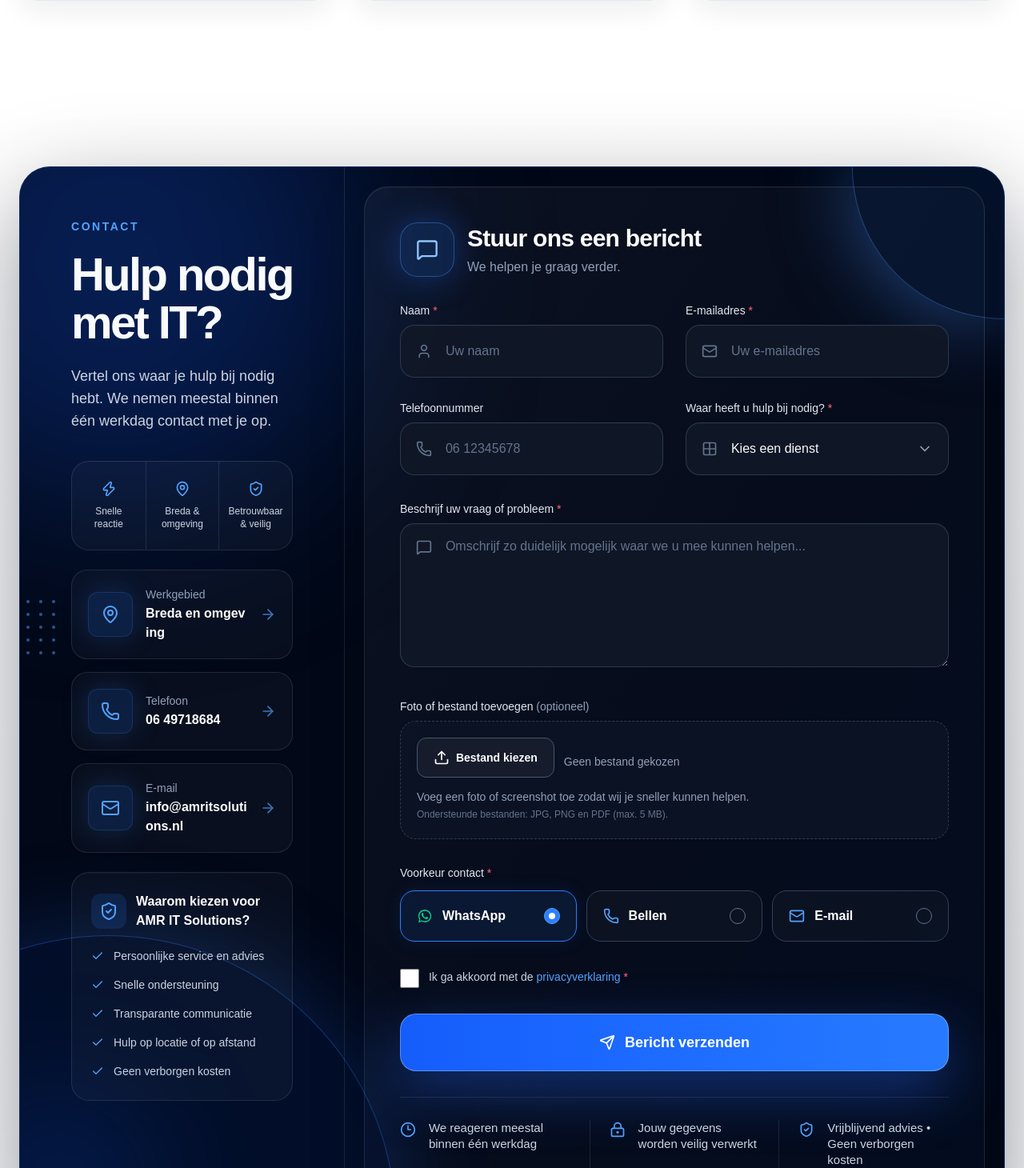
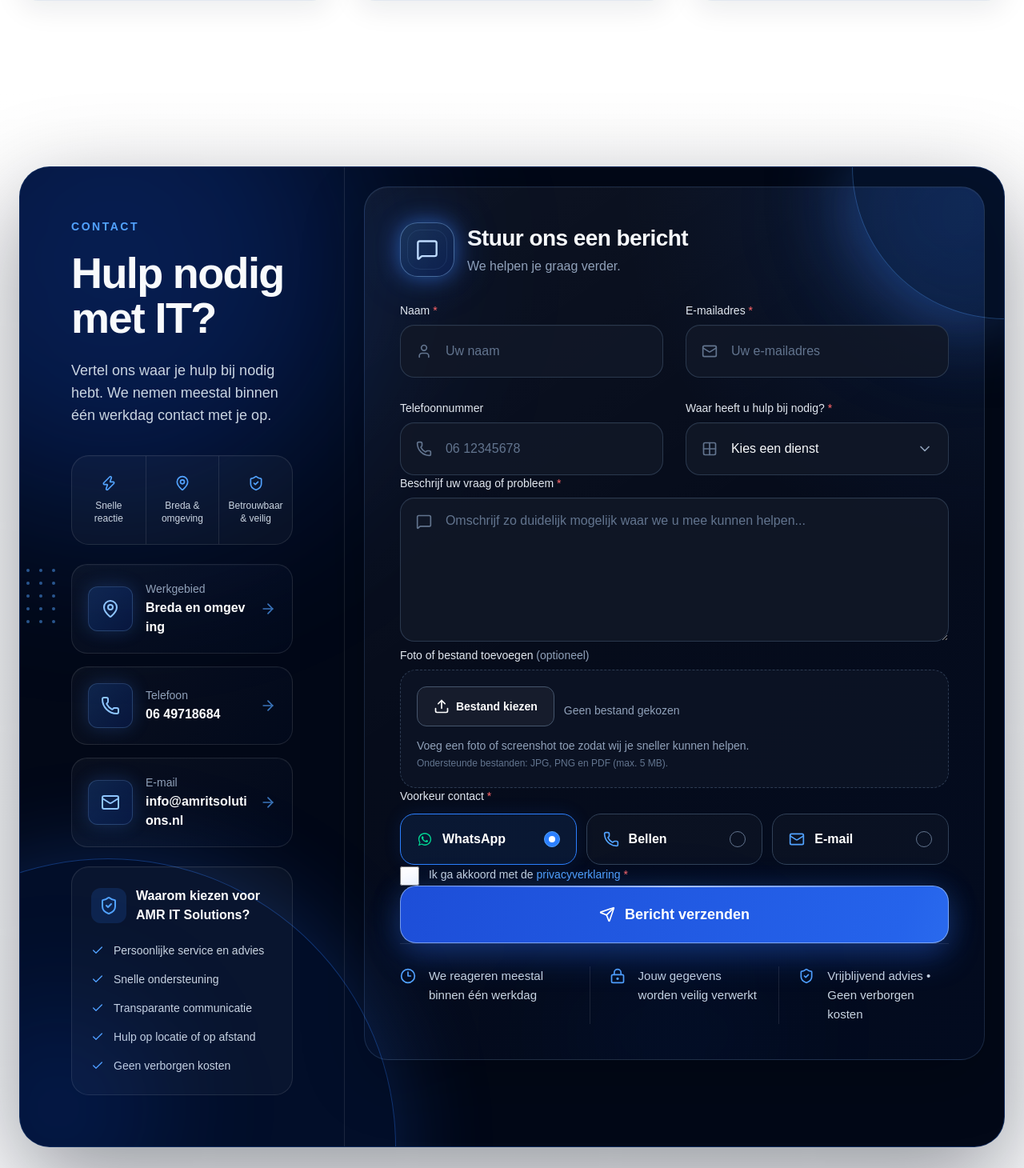
Before and after one commit to amritsolutions/amr-it-solutions, a Next.js app: page / in a window 1280 px wide. Shown: the part 4170-5630 px from the top of the page at 80% size. Built offline with nearby package versions, Linux system fonts and the light colour scheme.

Commit message:
zoek serch

```diff
--- a/components/Contact.tsx
+++ b/components/Contact.tsx
@@ -142,7 +142,7 @@
                 Contact
               </p>
 
-              <h2 className="mt-5 max-w-md text-4xl font-extrabold tracking-[-0.045em] sm:text-5xl xl:text-[58px] xl:leading-[1.03]">
+              <h2 className="mt-5 max-w-md text-4xl font-bold tracking-[-0.03em] text-slate-50 sm:text-5xl xl:text-[54px] xl:leading-[1.04]">
                 Hulp nodig
                 <br />
                 met IT?
@@ -227,14 +227,17 @@
               <form
                 onSubmit={handleSubmit}
                 encType="multipart/form-data"
-                className="space-y-8 rounded-[30px] border border-white/10 bg-gradient-to-br from-white/[0.045] via-white/[0.02] to-blue-500/[0.035] p-7 shadow-[0_22px_70px_rgba(0,0,0,0.20),inset_0_1px_0_rgba(255,255,255,0.04)] sm:p-9 lg:p-10 xl:p-11"
+                className="relative space-y-8 overflow-hidden rounded-[30px] border border-blue-300/15 bg-[radial-gradient(circle_at_top_right,rgba(37,99,235,0.12),transparent_34%),linear-gradient(145deg,rgba(255,255,255,0.05),rgba(255,255,255,0.018)_45%,rgba(37,99,235,0.04))] p-7 shadow-[0_24px_80px_rgba(0,0,0,0.22),inset_0_1px_0_rgba(255,255,255,0.045)] sm:p-9 lg:p-10 xl:p-11"
               >
-                <div className="flex items-center gap-4">
-                  <span className="flex h-[68px] w-[68px] shrink-0 items-center justify-center rounded-[22px] border border-blue-400/35 bg-blue-500/15 text-blue-300 shadow-[0_0_42px_rgba(37,99,235,0.38)]">
+                <div className="pointer-events-none absolute -right-28 -top-28 h-72 w-72 rounded-full bg-blue-500/10 blur-[72px]" />
+                <div className="pointer-events-none absolute -bottom-32 left-1/3 h-64 w-64 rounded-full bg-blue-600/[0.045] blur-[80px]" />
+
+                <div className="relative flex items-center gap-4">
+                  <span className="relative flex h-[68px] w-[68px] shrink-0 items-center justify-center rounded-[22px] border border-blue-300/40 bg-gradient-to-br from-blue-400/20 to-blue-700/20 text-blue-200 shadow-[0_0_26px_rgba(59,130,246,0.55),0_0_60px_rgba(37,99,235,0.24)] before:absolute before:inset-2 before:rounded-[16px] before:border before:border-blue-300/10">
                     <MessageSquare className="h-7 w-7" />
                   </span>
                   <div>
-                    <h3 className="text-2xl font-extrabold tracking-tight text-white sm:text-[30px]">
+                    <h3 className="text-2xl font-bold tracking-[-0.02em] text-slate-50 sm:text-[28px]">
                       Stuur ons een bericht
                     </h3>
                     <p className="mt-1 text-slate-400">
@@ -243,6 +246,7 @@
                   </div>
                 </div>
 
+                <div className="relative contents">
                 {sent && (
                   <div
                     role="status"
@@ -431,13 +435,13 @@
                 <button
                   type="submit"
                   disabled={submitting}
-                  className="group inline-flex min-h-[72px] w-full items-center justify-center gap-3 rounded-[20px] border border-blue-300/55 bg-gradient-to-r from-blue-600 via-blue-500 to-blue-700 bg-[length:235%_100%] px-6 py-4 text-lg font-extrabold text-white shadow-[0_26px_70px_rgba(37,99,235,0.44)] transition-all duration-300 hover:-translate-y-1 hover:bg-[position:100%_0] hover:shadow-[0_36px_90px_rgba(37,99,235,0.58)] disabled:cursor-not-allowed disabled:opacity-60 disabled:hover:translate-y-0"
+                  className="group relative inline-flex min-h-[72px] w-full items-center justify-center gap-3 overflow-hidden rounded-[20px] border border-blue-200/55 bg-[linear-gradient(110deg,#1d4ed8_0%,#2563eb_42%,#3b82f6_62%,#1d4ed8_100%)] bg-[length:220%_100%] px-6 py-4 text-lg font-bold text-white shadow-[0_18px_40px_rgba(37,99,235,0.32),0_0_36px_rgba(59,130,246,0.18)] transition-all duration-300 before:absolute before:inset-x-8 before:top-0 before:h-px before:bg-gradient-to-r before:from-transparent before:via-white/80 before:to-transparent hover:-translate-y-1 hover:bg-[position:100%_0] hover:shadow-[0_26px_58px_rgba(37,99,235,0.44),0_0_48px_rgba(59,130,246,0.24)] disabled:cursor-not-allowed disabled:opacity-60 disabled:hover:translate-y-0"
                 >
                   <Send className="h-5 w-5 transition-transform duration-300 group-hover:-translate-y-0.5 group-hover:translate-x-0.5" />
                   {submitting ? "Bericht verzenden..." : "Bericht verzenden"}
                 </button>
 
-                <div className="grid gap-6 border-t border-white/10 pt-7 text-sm leading-5 text-slate-300 sm:grid-cols-3 lg:text-[15px]">
+                <div className="grid gap-6 border-t border-white/10 pt-7 text-sm leading-5 text-slate-300 sm:grid-cols-3 lg:text-[15px] lg:leading-6">
                   <TrustLine
                     icon={<Clock3 className="h-5 w-5" />}
                     text="We reageren meestal binnen één werkdag"
@@ -452,6 +456,7 @@
                     text="Vrijblijvend advies • Geen verborgen kosten"
                     bordered
                   />
+                </div>
                 </div>
               </form>
             </div>
@@ -547,11 +552,11 @@
   value: string;
 }) {
   const className =
-    "group flex min-h-[86px] items-center gap-4 rounded-[20px] border border-white/10 bg-white/[0.03] p-5 transition-all duration-300 hover:-translate-y-1 hover:border-blue-400/45 hover:bg-white/[0.06] hover:shadow-[0_20px_46px_rgba(0,0,0,0.20)]";
+    "group flex min-h-[86px] items-center gap-4 rounded-[20px] border border-white/10 bg-[linear-gradient(135deg,rgba(255,255,255,0.035),rgba(37,99,235,0.025))] p-5 shadow-[inset_0_1px_0_rgba(255,255,255,0.025)] transition-all duration-300 hover:-translate-y-1 hover:border-blue-400/45 hover:bg-[linear-gradient(135deg,rgba(255,255,255,0.06),rgba(37,99,235,0.055))] hover:shadow-[0_20px_46px_rgba(0,0,0,0.20),0_0_28px_rgba(37,99,235,0.10)]";
 
   const content = (
     <>
-      <span className="flex h-14 w-14 shrink-0 items-center justify-center rounded-xl border border-blue-400/15 bg-blue-500/15 text-blue-400 shadow-[0_0_34px_rgba(59,130,246,0.22)] transition-all duration-300 group-hover:scale-105 group-hover:bg-blue-500 group-hover:text-white">
+      <span className="flex h-14 w-14 shrink-0 items-center justify-center rounded-xl border border-blue-300/20 bg-gradient-to-br from-blue-500/20 to-blue-700/15 text-blue-300 shadow-[0_0_22px_rgba(59,130,246,0.24)] transition-all duration-300 group-hover:scale-105 group-hover:border-blue-300/45 group-hover:bg-blue-500 group-hover:text-white group-hover:shadow-[0_0_32px_rgba(59,130,246,0.36)]">
         {icon}
       </span>
       <span className="min-w-0">
```
